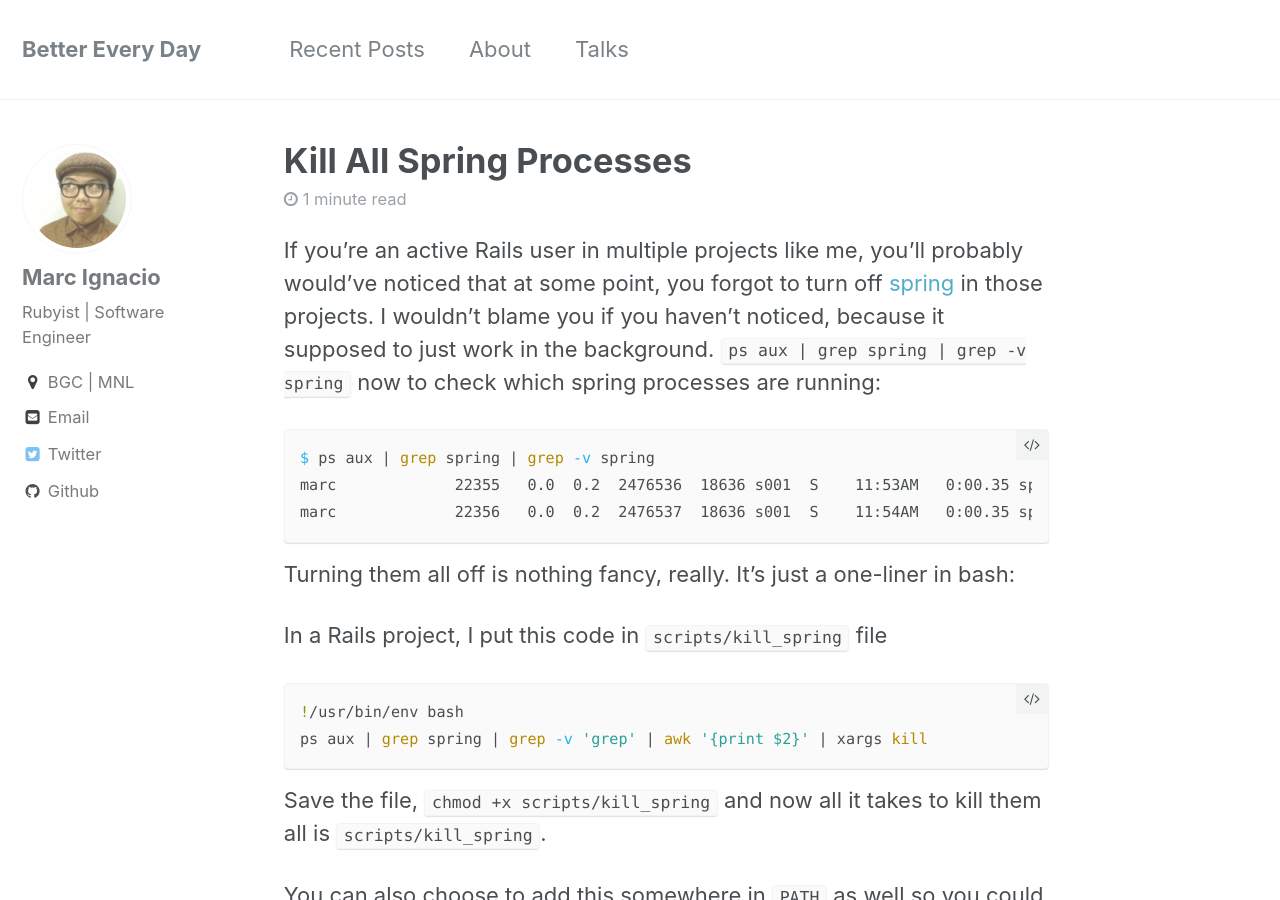
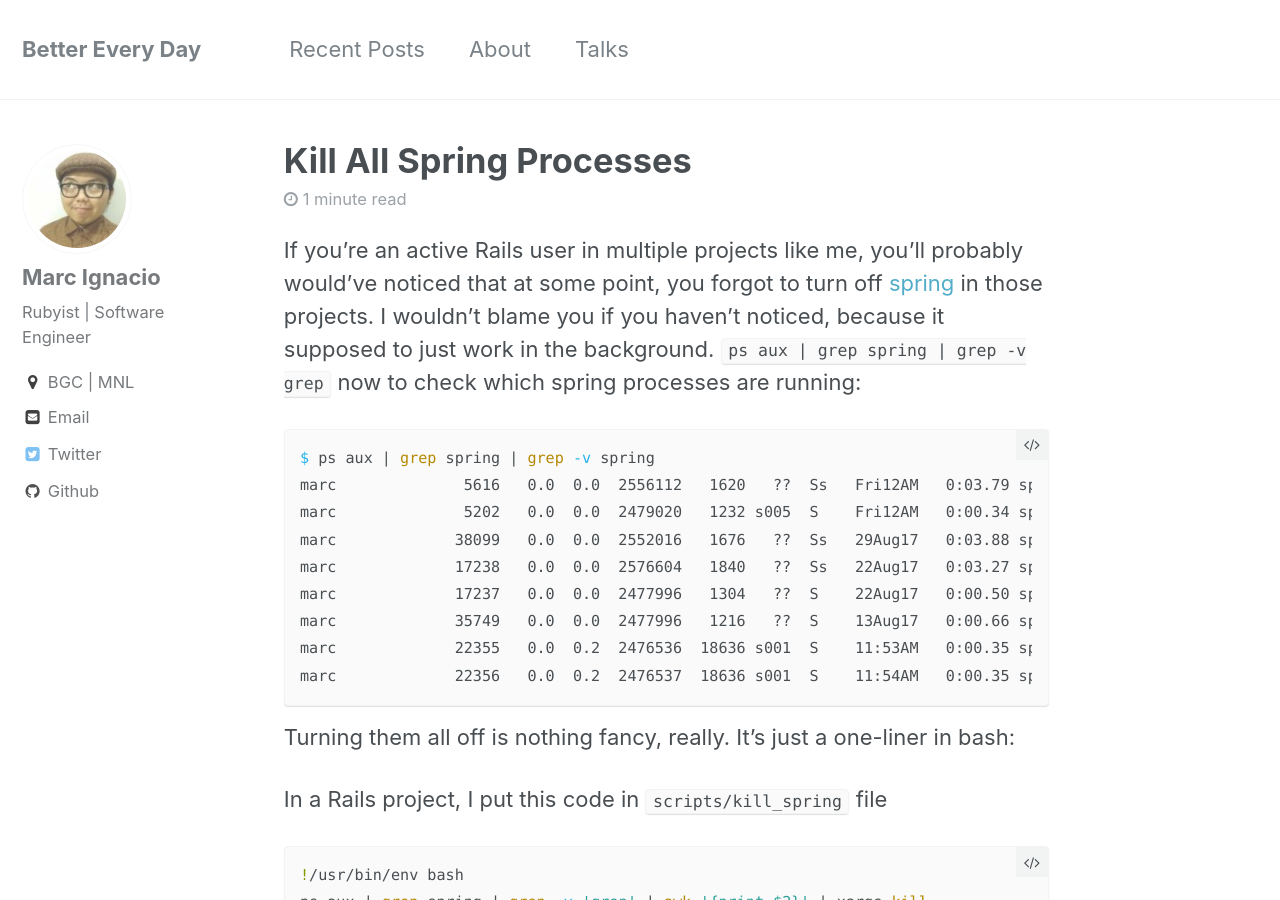
Before and after one commit to padi/padi.github.io, a Jekyll site: the page built from _posts/dev/2017-09-14-kill-spring.md, in a window 1280 px wide and 900 px high. Built offline with Jekyll 4.4.1, drawn with Linux system fonts in a browser that asks for light colours.

Commit message:
Make the blog code sample more realistic in the latest post

```diff
--- a/_posts/dev/2017-09-14-kill-spring.md
+++ b/_posts/dev/2017-09-14-kill-spring.md
@@ -13,12 +13,18 @@ If you're an active Rails user in multiple projects like me, you'll
 probably would've noticed that at some point, you forgot to turn off
 [spring](https://github.com/rails/spring) in those projects. I wouldn't
 blame you if you haven't noticed, because it supposed to just work in the
-background. `ps aux | grep spring | grep -v spring` now to check which
+background. `ps aux | grep spring | grep -v grep` now to check which
 spring processes are running:
 
 
 {% highlight bash %}
 $ ps aux | grep spring | grep -v spring
+marc              5616   0.0  0.0  2556112   1620   ??  Ss   Fri12AM   0:03.79 spring app    | sample-cms-app | started 149 hours ago | development mode
+marc              5202   0.0  0.0  2479020   1232 s005  S    Fri12AM   0:00.34 spring server | sample-cms-app | started 149 hours ago
+marc             38099   0.0  0.0  2552016   1676   ??  Ss   29Aug17   0:03.88 spring app    | userapp | started 389 hours ago | development mode
+marc             17238   0.0  0.0  2576604   1840   ??  Ss   22Aug17   0:03.27 spring app    | shopper | started 550 hours ago | development mode
+marc             17237   0.0  0.0  2477996   1304   ??  S    22Aug17   0:00.50 spring server | shopper | started 550 hours ago
+marc             35749   0.0  0.0  2477996   1216   ??  S    13Aug17   0:00.66 spring server | userapp | started 779 hours ago
 marc             22355   0.0  0.2  2476536  18636 s001  S    11:53AM   0:00.35 spring server | sample-rails-app | started 59 secs ago
 marc             22356   0.0  0.2  2476537  18636 s001  S    11:54AM   0:00.35 spring server | sample-rails-app-2 | started 13 secs ago
 {% endhighlight %}
```
